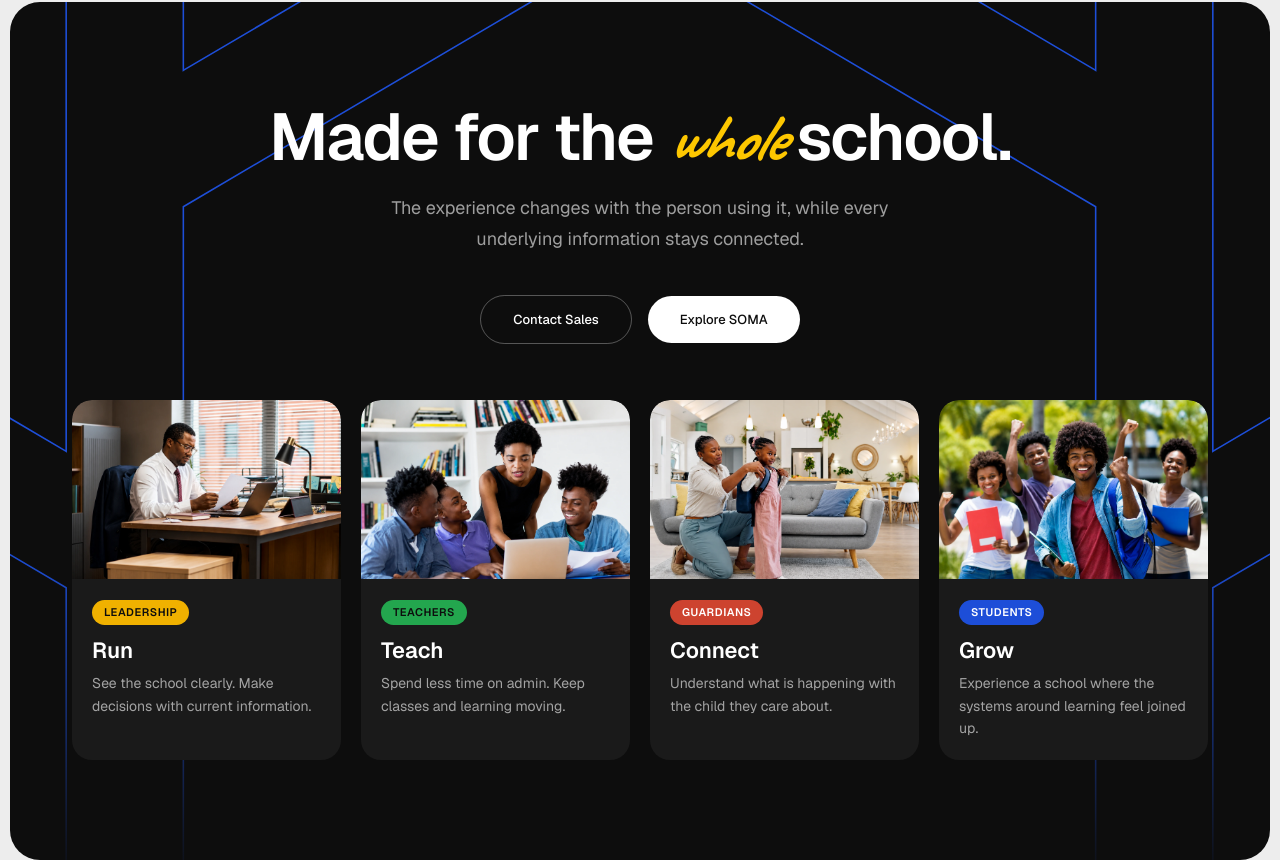
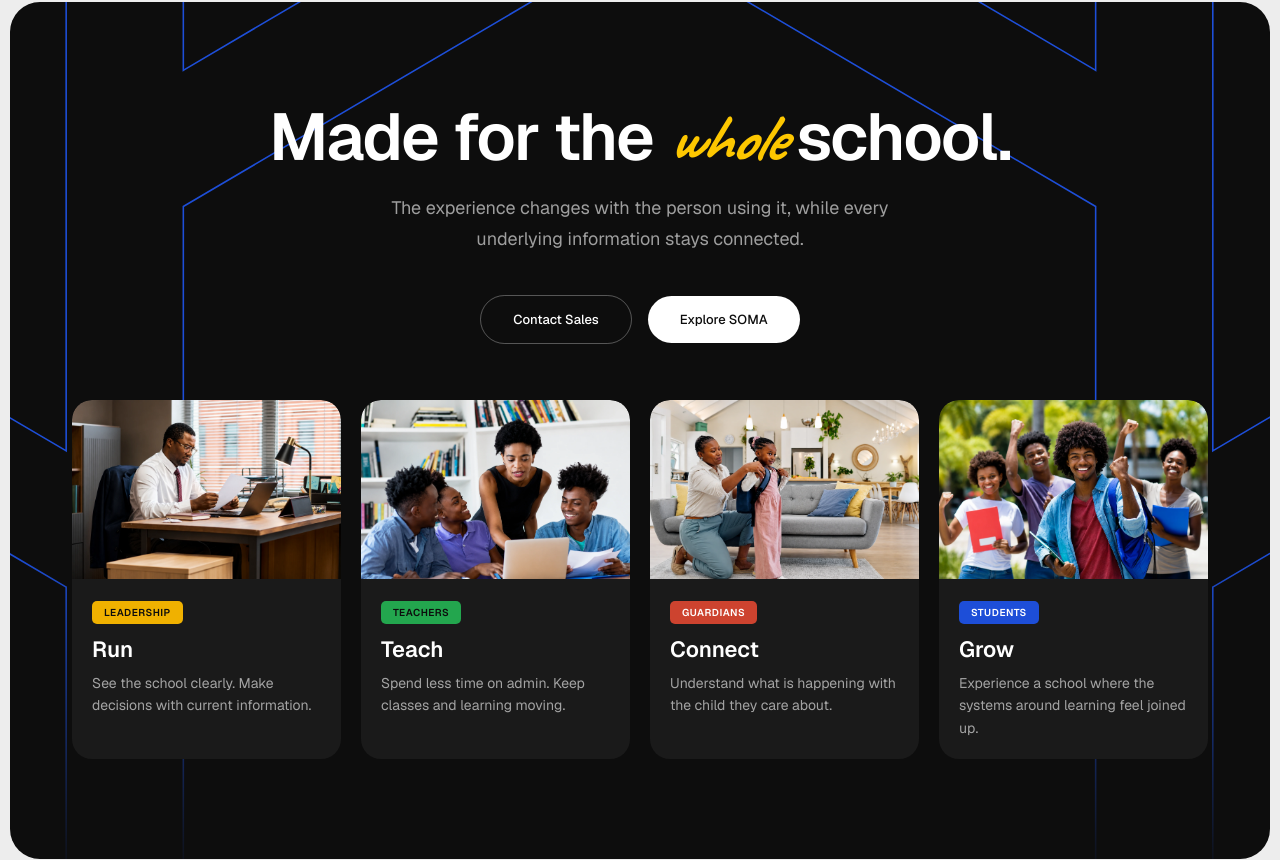
Before and after one commit to nimaappsss-web/soma-landing, a Next.js app: page / in a window 1280 px wide. Shown: the part 3479-4339 px from the top of the page. Built offline with nearby package versions, Linux system fonts and the light colour scheme.

Commit message:
fix: badge rounded-[5px] text-[10px]

```diff
--- a/src/features/landing/components/FifthSection.tsx
+++ b/src/features/landing/components/FifthSection.tsx
@@ -101,7 +101,7 @@ export function FifthSection() {
               </div>
               <div className="p-4 md:p-5">
                 <span
-                  className={`inline-block text-[11px] font-semibold tracking-wider uppercase px-3 py-1 rounded-full mb-3 ${card.labelBg} ${card.labelColor}`}
+                  className={`inline-block text-[10px] font-semibold tracking-wider uppercase px-3 py-1 rounded-[5px] mb-3 ${card.labelBg} ${card.labelColor}`}
                 >
                   {card.label}
                 </span>
```
